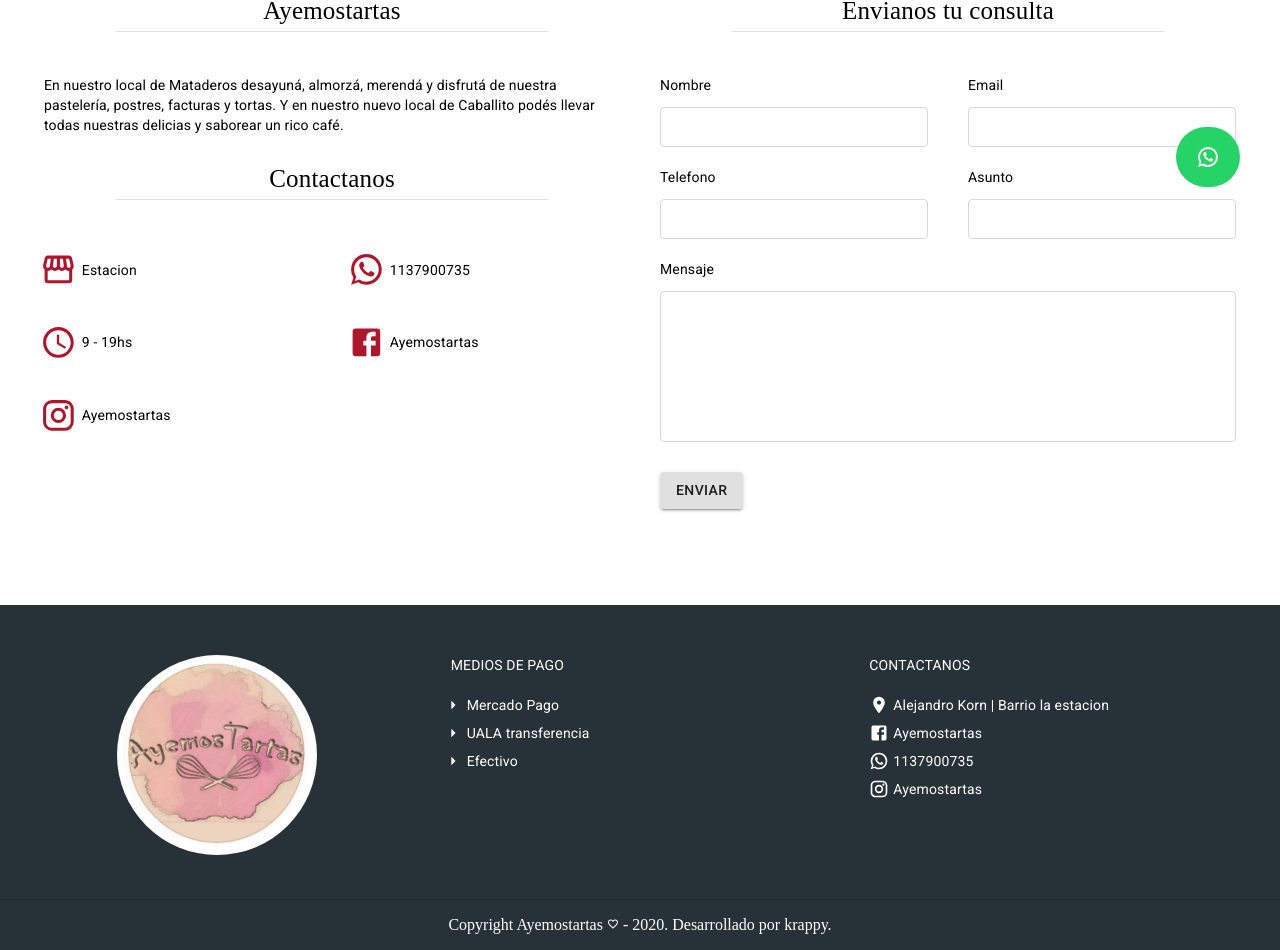
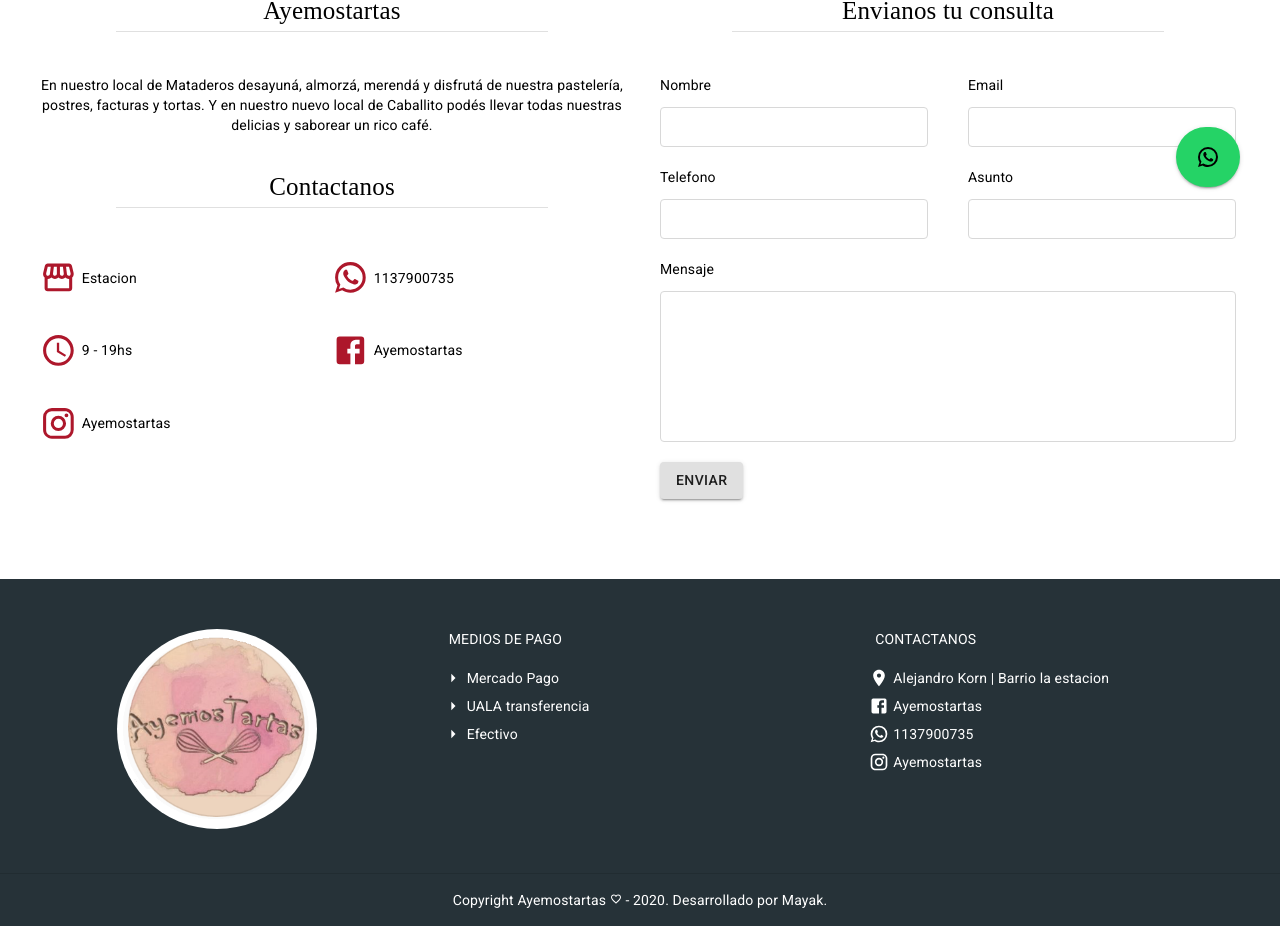
Before and after one commit to emamasonn/bakery-front-end, a React (Create React App) app: page /Contact in a window 1280 px wide. Shown: the part 573-1523 px from the top of the page. After the commit the page ends 1499 px from the top, so only its background shows below. Built offline with nearby package versions, Linux system fonts and the light colour scheme.

Commit message:
fragment components

```diff
--- a/src/components/Contact.js
+++ b/src/components/Contact.js
@@ -1,5 +1,5 @@
 import React from 'react';
-import {makeStyles} from '@material-ui/core/styles';
+import makeStyles from '@material-ui/core/styles/makeStyles';
 import Grid from '@material-ui/core/Grid';
 import Box from '@material-ui/core/Box';
 import InstagramIcon from '@material-ui/icons/Instagram';
@@ -9,80 +9,27 @@ import QueryBuilderIcon from '@material-ui/icons/QueryBuilder';
 import StorefrontIcon from '@material-ui/icons/Storefront';
 import WhatsAppIcon from '@material-ui/icons/WhatsApp';
 import Typography from '@material-ui/core/Typography';
-import FormControl from '@material-ui/core/FormControl';
-import Button from '@material-ui/core/Button';
 import Footer from './Footer/Footer';
 import NavegationBar from './NavegationBar';
-import TextField from '@material-ui/core/TextField';
-import Divider from '@material-ui/core/Divider';
 import Maps from './Map/Map';
 import Container from '@material-ui/core/Container';
-import NoSsr from '@material-ui/core/NoSsr';
-import styled from 'styled-components';
+import Form from './ContactElements/Form';
+import TitleBox from './ContactElements/TitleBox';
 
-const StyledTextField = styled(TextField)`
-  .MuiOutlinedInput-root {
-    fieldset {
-      border-color: rgb(216, 216, 216);
-    }
-    &:hover fieldset {
-      border-color: rgb(216, 216, 216);
-    }
-    &.Mui-focused fieldset {
-      border-color: rgb(216, 216, 216);
-    }
-  }
-`;
-const useStyles = makeStyles((theme) => ({
+const useStyles = makeStyles(({
   General:{
           display: "flex",
-          flexFlow: "row wrap",
-
-  },
+          flexFlow: "row wrap"},
   ContactList:{
           width: "50%",
-          marginBottom: 20,
-  },
-  FormControl:{
-          width: "100%",
-          marginBottom: 20,
-  },
-  TextField:{
-          width: "100",
-          marginLeft: "20px",
-          marginRight: "20px"
-  },
+          marginBottom:20},
   Icon:{
           fontSize: "230%",
           color: "#ad172b",
-          marginRight: 5
-  },
-  Button:{
-          width: "100%",
-          marginLeft: "20px",
-          marginTop: "10px",
-  },
-  Typography:{
-          fontSize: 25,
-          fontFamily: "Dancing Script, cursive",
-          display: 'flex',
-          justifyContent: 'center',
-  },
-  TitleBox:{
-          width: "70%",
-          margin: "0% 0% 7% 15%",
-  },
+          margin: "0px 5px 20px 0px"},
   Map:{
           width: "80%",
-          marginLeft: "10%",
-          marginTop: "100px",
-  },
-  TextArea:{
-          marginLeft: "20px",
-          marginRight: "20px",
-          width: "100%",
-          marginBottom: 20,
-  }
+          margin: "100px 0px 0px 10%"},
   }));
 function Contact() {
   const classes = useStyles();
@@ -94,122 +41,37 @@ function Contact() {
             <Maps/>
           </Box>
           <Grid container>
-                <Grid item
-                      xs={12}
-                      sm={6}
-                      md={6}>
-                <Box mt={8} >
-                  <Box className={classes.TitleBox}>
-                    <Typography className={classes.Typography} variant="h6">Ayemostartas</Typography><Divider/>
-                    </Box>
-                  <Box mb={3} ml={2.5} mr={2}>
+            <Grid item xs={12} sm={6} md={6}>
+              <Box mt={8}>
+                <TitleBox>Ayemostartas</TitleBox>
+                  <Box textAlign="center" mb={4} ml={2} mr={2}>
                     <Typography variant="body2">En nuestro local de Mataderos desayuná, almorzá, merendá y disfrutá de nuestra pastelería, postres, facturas y tortas. Y en nuestro nuevo local de Caballito podés llevar todas nuestras delicias y saborear un rico café.</Typography>
                     </Box>
-                  <Box className={classes.TitleBox}>
-                    <Typography className={classes.Typography} variant="h6">Contactanos</Typography><Divider/>
-                  </Box>
+                  <TitleBox>Contactanos</TitleBox>
                   <Box className={classes.General}>
-                    <Box  className={classes.ContactList}>
                       <ListItem>
                         <StorefrontIcon className={classes.Icon}/>
-                              <Typography variant="body2">Estacion</Typography>
+                        <Typography className={classes.ContactList}  variant="body2">Estacion </Typography>
+                        <WhatsAppIcon className={classes.Icon}/>
+                        <Typography className={classes.ContactList} variant="body2">1137900735</Typography>
                       </ListItem>
-                    </Box>
-                    <Box className={classes.ContactList}>
-                          <ListItem>
-                            <WhatsAppIcon className={classes.Icon}/>
-                              <Typography variant="body2">1137900735</Typography>
-                          </ListItem>
-                    </Box>
-                    <Box className={classes.ContactList}>
                       <ListItem>
                         <QueryBuilderIcon className={classes.Icon}/>
-                              <Typography variant="body2"> 9 - 19hs</Typography>
+                        <Typography className={classes.ContactList} variant="body2"> 9 - 19hs</Typography>
+                        <FacebookIcon className={classes.Icon}/>
+                        <Typography className={classes.ContactList} variant="body2">Ayemostartas</Typography>
                       </ListItem>
-                    </Box>
-                    <Box className={classes.ContactList}>
-                          <ListItem>
-                            <FacebookIcon className={classes.Icon}/>
-                              <Typography variant="body2">Ayemostartas</Typography>
-                          </ListItem>
-                    </Box>
-                    <Box  className={classes.ContactList}>
                       <ListItem>
                         <InstagramIcon className={classes.Icon}/>
-                              <Typography variant="body2"> Ayemostartas</Typography>
+                        <Typography className={classes.ContactList} variant="body2"> Ayemostartas</Typography>
                       </ListItem>
                   </Box>
                 </Box>
-                </Box>
               </Grid>
-                <Grid
-                    item xs={12}
-                    sm={6}
-                    md={6}>
-                    <Box mt={8} mb={12}>
-                      <Box className={classes.TitleBox}>
-                         <Typography className={classes.Typography} variant="h6">Envianos tu consulta</Typography><Divider/>
-                      </Box>
-                      <form
-                      className={classes.General}           noValidate>
-                        <Grid
-                           item xs={12}
-                           sm={6}
-                           md={6}>
-                          <FormControl className={classes.FormControl}>
-
-                          <Box ml={2.5} mb={1.5}><Typography variant="body2">Nombre</Typography></Box>
-                            <NoSsr>
-                              <StyledTextField className={classes.TextField} variant="outlined" id="deterministic-outlined-input" size="small"/>
-                            </NoSsr>
-                          </FormControl>
-                          </Grid>
-                          <Grid
-                            item xs={12}
-                            sm={6}
-                            md={6}>
-                          <FormControl className={classes.FormControl}>
-                          <Box ml={2.5} mb={1.5}><Typography variant="body2">Email</Typography></Box>
-                            <NoSsr>
-                              <StyledTextField className={classes.TextField} variant="outlined" id="deterministic-outlined-input" size="small"/>
-                            </NoSsr>
-                          </FormControl>
-                          </Grid>
-                          <Grid
-                            item xs={12}
-                            sm={6}
-                            md={6}>
-                          <FormControl className={classes.FormControl}>
-                          <Box ml={2.5} mb={1.5}><Typography variant="body2">Telefono</Typography></Box>
-                            <NoSsr>
-                              <StyledTextField className={classes.TextField} variant="outlined" id="deterministic-outlined-input" size="small"/>
-                            </NoSsr>
-                          </FormControl>
-                          </Grid>
-                          <Grid
-                            item xs={12}
-                            sm={6}
-                            md={6}>
-                          <FormControl className={classes.FormControl}>
-                          <Box ml={2.5} mb={1.5}><Typography variant="body2">Asunto</Typography></Box>
-                            <NoSsr>
-                              <StyledTextField className={classes.TextField} variant="outlined" id="deterministic-outlined-input" size="small"/>
-                            </NoSsr>
-                          </FormControl>
-                          </Grid>
-                          <FormControl className={classes.TextArea}>
-                            <Box mb={1.5}><Typography variant="body2">Mensaje</Typography></Box>
-                            <NoSsr>
-                              <StyledTextField variant="outlined" id="deterministic-outlined-input" multiline
-                              rows={6}/>
-                            </NoSsr>
-                          </FormControl>
-
-                         <box className={classes.Button}>
-                          <Button variant="contained">Enviar
-                          </Button>
-                         </box>
-                        </form>
+              <Grid item xs={12} sm={6} md={6}>
+                <Box mt={8} mb={10}>
+                  <TitleBox>Envianos tu consulta</TitleBox>
+                  <Form/>
                 </Box>
               </Grid>
             </Grid>
--- /dev/null
+++ b/src/components/ContactElements/Form.js
@@ -0,0 +1,72 @@
+import React from 'react'
+import FormControl from '@material-ui/core/FormControl';
+import Button from '@material-ui/core/Button';
+import styled from 'styled-components';
+import makeStyles from '@material-ui/core/styles/makeStyles';
+import TextField from '@material-ui/core/TextField';
+import Grid from '@material-ui/core/Grid';
+import Typography from '@material-ui/core/Typography';
+import Box from '@material-ui/core/Box';
+
+const StyledTextField = styled(TextField)`
+  .MuiOutlinedInput-root {
+    fieldset {
+      border-color: rgb(216, 216, 216);}
+    &.Mui-focused fieldset {
+      border-color: rgb(216, 216, 216);} }`;
+const useStyles = makeStyles(({
+    General:{
+        display: "flex",
+        flexFlow: "row wrap"},
+    FormControl:{
+        width: "100%",
+        marginBottom: 20,},
+    TextField:{
+        margin: "0px 20px 0px 20px"},
+    Button:{
+        marginLeft: "20px"},
+    TextArea:{
+        width: "100%",
+        margin: "0px 20px 20px 20px"},
+    Label:{
+        margin: "0px 0px 12px 20px"}
+        }));
+function Form(){
+const classes = useStyles();
+return (
+    <div>
+        <form className={classes.General}>
+            <Grid item xs={12} sm={6} md={6}>
+                <FormControl className={classes.FormControl}>
+                    <Typography className={classes.Label} variant="body2">Nombre</Typography>
+                    <StyledTextField className={classes.TextField} variant="outlined" size="small"/>
+                </FormControl>
+            </Grid>
+            <Grid item xs={12} sm={6} md={6}>
+                <FormControl className={classes.FormControl}>
+                    <Typography className={classes.Label} variant="body2">Email</Typography>
+                    <StyledTextField className={classes.TextField} variant="outlined" size="small"/>
+                </FormControl>
+            </Grid>
+            <Grid item xs={12} sm={6} md={6}>
+                <FormControl className={classes.FormControl}>
+                    <Typography className={classes.Label}  variant="body2">Telefono</Typography>
+                    <StyledTextField className={classes.TextField} variant="outlined" size="small"/>
+                </FormControl>
+            </Grid>
+            <Grid item xs={12} sm={6} md={6}>
+                <FormControl className={classes.FormControl}>
+                    <Typography className={classes.Label} variant="body2">Asunto</Typography>
+                    <StyledTextField className={classes.TextField} variant="outlined" size="small"/>
+                </FormControl>
+            </Grid>
+                <FormControl className={classes.TextArea}>
+                    <Box mb={1.5}><Typography variant="body2">Mensaje</Typography></Box>
+                    <StyledTextField variant="outlined" multiline rows={6}/>
+                </FormControl>
+            <Button className={classes.Button} variant="contained">Enviar</Button>
+        </form>
+    </div>
+    )
+};
+export default Form;
--- /dev/null
+++ b/src/components/ContactElements/TitleBox.js
@@ -0,0 +1,27 @@
+import React from 'react'
+import makeStyles from '@material-ui/core/styles/makeStyles';
+import Box from '@material-ui/core/Box';
+import Typography from '@material-ui/core/Typography';
+import Divider from '@material-ui/core/Divider';
+
+const useStyles = makeStyles(({
+    Typography:{
+            fontSize: 25,
+            fontFamily: "Dancing Script, cursive",
+            display: 'flex',
+            justifyContent: 'center'},
+    TitleBox:{
+            width: "70%",
+            margin: "0% 0% 7% 15%"},
+    }));
+function TitleBox(props){
+    const classes = useStyles();
+    return (
+        <div>
+            <Box className={classes.TitleBox}>
+                <Typography className={classes.Typography} variant="h6">{props.children}</Typography><Divider/>
+            </Box>
+        </div>
+    )
+}
+export default TitleBox
--- a/src/components/Footer/Footer.js
+++ b/src/components/Footer/Footer.js
@@ -1,5 +1,5 @@
 import React from 'react';
-import {makeStyles} from '@material-ui/core/styles';
+import makeStyles from '@material-ui/core/styles/makeStyles';
 import Grid from '@material-ui/core/Grid';
 import Box from '@material-ui/core/Box';
 import Typography from '@material-ui/core/Typography';
@@ -19,8 +19,7 @@ const useStyle = makeStyles({
     direction: {
                 background: "#263238",
                 color: "#fff",
-                borderTop: "#263238 50px solid",
-            },
+                borderTop: "#263238 50px solid"},
     whatsApp: {
                 position:"fixed",
                 width:"60px",
@@ -28,21 +27,19 @@ const useStyle = makeStyles({
                 bottom:"40px",
                 right:"40px",
                 backgroundColor:"#25d366",
-                color:"#FFF",
+                color:"black",
                 borderRadius:"50px",
-                textAlign: "center",
-        },
+                textAlign: "center"},
     icon: {
-                fontSize: 12,
-        },
+                fontSize: 12},
     iconWhatsApp: {
-                fontSize: 25,
-        },
+                fontSize: 25},
     img: {
                 borderRadius: "50%",
                 width:"200px",
-                height:"200px",
-    }
+                height:"200px"},
+    Title: {
+                margin:"0px 0px 15px 22px"}
       }
   );
 function Footer() {
@@ -51,15 +48,13 @@ function Footer() {
 <div className={classes.direction}>
      <Grid container>
         <Grid item xs={12} sm={4} md={4}>
-            <Box textAlign="center" p={0} ml={1} mb={5} >
+            <Box textAlign="center" ml={1} mb={5} >
                 <img src={Untitled} alt="Untitled" className={classes.img}/>
             </Box>
         </Grid>
         <Grid item xs={12} sm={4} md={4}>
-            <Box mb={5} >
-            <Box mb={2} ml={3}>
-                <Typography variant="body2">MEDIOS DE PAGO</Typography>
-                </Box>
+            <Box mb={5}>
+                <Typography className={classes.Title} variant="body2">MEDIOS DE PAGO</Typography>
              <List
                 component="ul"
                 dense="true"
@@ -81,9 +76,7 @@ function Footer() {
         </Grid>
         <Grid item xs={12} sm={4} md={4}>
         <Box mb={5} >
-            <Box mb={2} ml={2}>
-                <Typography variant="body2">CONTACTANOS</Typography>
-                </Box>
+            <Typography className={classes.Title} variant="body2">CONTACTANOS</Typography>
             <List
                 component="ul"
                 dense="true"
@@ -108,12 +101,12 @@ function Footer() {
             </Box>
         </Grid>
     </Grid>
-        <Button className={classes.whatsApp} href="https://wa.me/5491137900735/?text=Hola%20Ayemostartas...">
-            <WhatsAppIcon className={classes.iconWhatsapp}/>
-        </Button>
+    <Button variant="contained" className={classes.whatsApp} href="https://wa.me/5491137900735/?text=Hola%20Ayemostartas...">
+        <WhatsAppIcon className={classes.iconWhatsapp}/>
+    </Button>
     <Divider/>
     <Box  p={2} textAlign="center">
-        Copyright Ayemostartas <FavoriteBorderIcon className={classes.icon}/> - 2020. Desarrollado por krappy.
+        <Typography variant="body2">Copyright Ayemostartas <FavoriteBorderIcon className={classes.icon}/> - 2020. Desarrollado por Mayak.</Typography>
     </Box>
 </div>
 ) }
```
Lines whose indentation alone changed are shown as unchanged.
